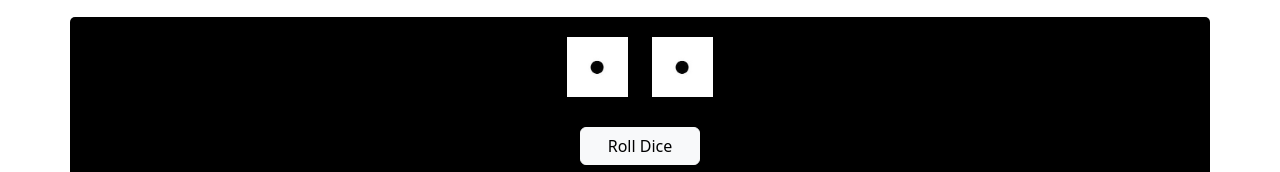
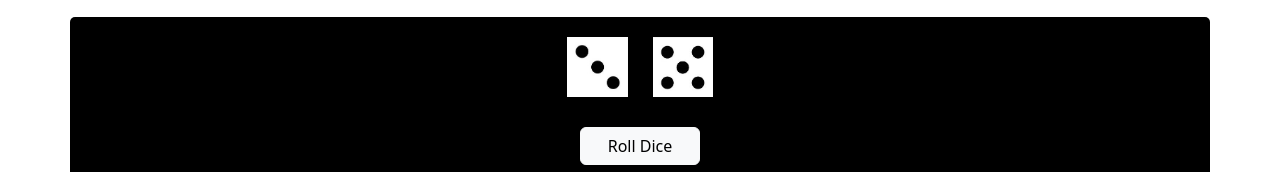
Before and after one commit to Shandukani19/dice-game1, a plain HTML site: page index.html in a window 1280 px wide. Both pictures are taken after a click on the button "Roll Dice". Shown: the part 725-897 px from the top of the page. Drawn offline with nearby package versions, Linux system fonts and the light colour scheme.

Commit message:
added the functionality to the roll dice button

```diff
--- a/index.html
+++ b/index.html
@@ -85,8 +85,8 @@
 
     <div class="container">
       <div class="dice-container">
-        <img src="/images/die-1.jpg" alt="dice1" id="die-1" />
-        <img src="/images/die-1.jpg" alt="dice2" id="die-2" />
+        <img src="/images/die-1.jpg" alt="dice1" class="image" id="die-1" />
+        <img src="/images/die-1.jpg" alt="dice2" class="image" id="die-2" />
       </div>
       <div class="diceButtons">
         <button
--- a/index.js
+++ b/index.js
@@ -0,0 +1,30 @@
+function rollDice() {
+  const dice1 = document.getElementById("die-1");
+  const dice2 = document.getElementById("die-2");
+  const diceImages = [
+    "die-1.jpg",
+    "die-2.jpg",
+    "die-3.jpg",
+    "die-4.jpg",
+    "die-5.jpg",
+    "die-6.jpg",
+  ];
+
+  // Add shake animation
+  dice1.classList.add("shake");
+  dice2.classList.add("shake");
+
+  setTimeout(() => {
+    // Remove shake animation after 0.5s
+    dice1.classList.remove("shake");
+    dice2.classList.remove("shake");
+
+    // Change dice images randomly
+    const randomDice1 =
+      diceImages[Math.floor(Math.random() * diceImages.length)];
+    const randomDice2 =
+      diceImages[Math.floor(Math.random() * diceImages.length)];
+    dice1.src = `/images/${randomDice1}`;
+    dice2.src = `/images/${randomDice2}`;
+  }, 500); // Duration of the shake animation
+}
--- a/styles.css
+++ b/styles.css
@@ -94,3 +94,14 @@ img {
   width: 15vh;
 }
 /* main content css ends */
+
+/* JS */
+.shake{
+  animation: shake 0.5s infinite;
+}
+
+@keyframes shake{
+  0%{transform: rotate(8deg);}
+  50%{transform: rotate(-8deg);}
+  100%{transform: rotate(8deg);}
+}
```
Also changed, not shown: images/die-6.jpg (renamed from images/die-6..jpg).
